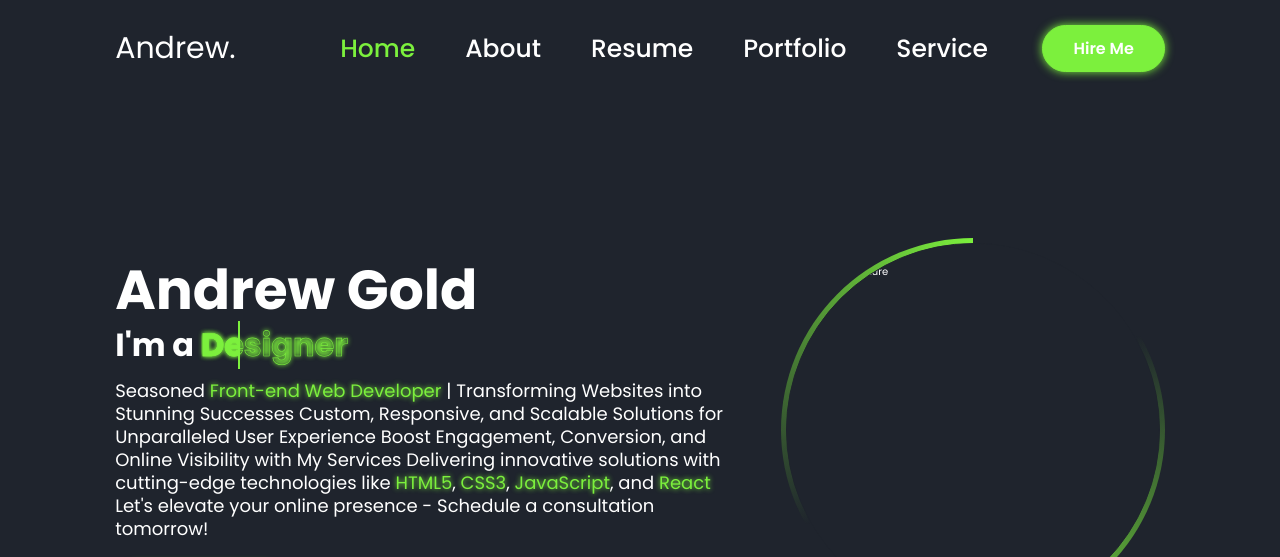
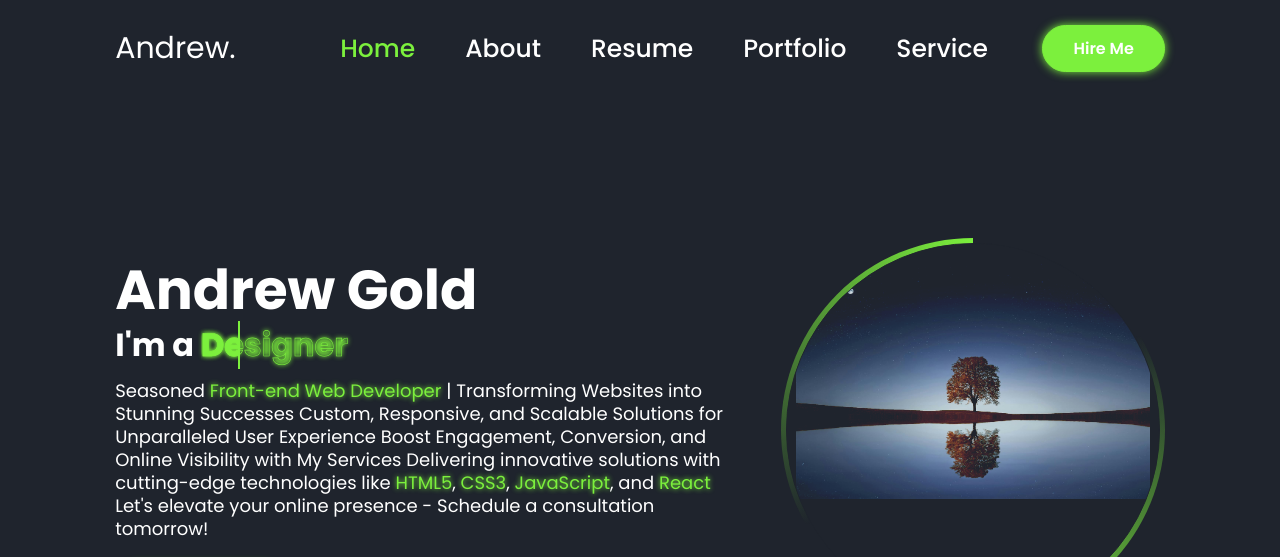
Before and after one commit to andrewgold1105/Andrewgold-Portfolio, a plain HTML site: page index.html in a window 1280 px wide. Shown: the top 557 px of the page. Drawn offline with nearby package versions, Linux system fonts and the light colour scheme; the site is published under a folder, as on GitHub Pages, so addresses that start at the root find nothing.

Commit message:
Update index.html

```diff
--- a/index.html
+++ b/index.html
@@ -57,7 +57,7 @@
         <div class="home-img">
             <div class="img-box">
                 <div class="img-item">
-                    <img src="/pixel.jpg" alt="andrew picture">
+                    <img src="pixel.jpg" alt="andrew picture">
                 </div>
             </div>
         </div>
```
